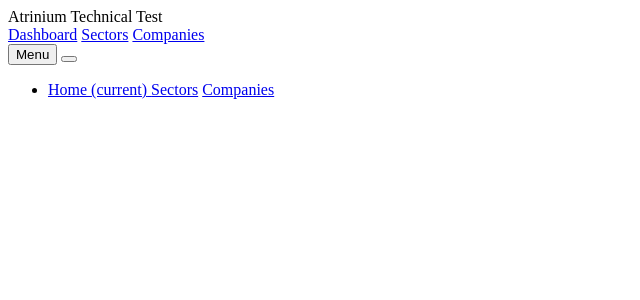
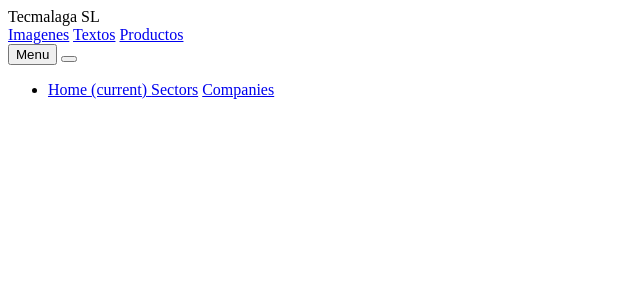
Before and after one commit to Antoniojesusv/tecmalagasl, a Symfony app: template app/templates/AdminPanel/index.html.twig in a window 1280 px wide. Shown: the top 300 px of the page, without its empty margins (0-640 px from the left). Run offline with Twig, Linux system fonts and the light colour scheme; the template is opened without the code that fills it, so the values that code supplies are empty; some libraries are stand-ins or nearby versions.

Commit message:
feat: admin panel template added

```diff
--- a/app/templates/AdminPanel/index.html.twig
+++ b/app/templates/AdminPanel/index.html.twig
@@ -17,12 +17,12 @@
 
             <!-- Sidebar -->
             <div class="border-right blue-color" id="sidebar-wrapper">
-                <div class="sidebar-heading">Atrinium Technical Test
+                <div class="sidebar-heading">Tecmalaga SL
                 </div>
                 <div class="list-group list-group-flush">
-                    <a href="/" class="list-group-item list-group-item-action blue-color">Dashboard</a>
-                    <a href="/sector" class="list-group-item list-group-item-action blue-color">Sectors</a>
-                    <a href="/company" class="list-group-item list-group-item-action blue-color">Companies</a>
+                    <a href="/" class="list-group-item list-group-item-action blue-color">Imagenes</a>
+                    <a href="/sector" class="list-group-item list-group-item-action blue-color">Textos</a>
+                    <a href="/company" class="list-group-item list-group-item-action blue-color">Productos</a>
                 </div>
             </div>
             <!-- /#sidebar-wrapper -->
@@ -30,7 +30,7 @@
             <!-- Page Content -->
             <div id="page-content-wrapper">
 
-                <nav class="navbar pick-color navbar-expand-lg navbar-light border-bottom">
+                <nav class="navbar grey-color navbar-expand-lg navbar-light border-bottom">
                     <button class="btn btn-light" id="menu-toggle">Menu</button>
 
                     <button class="navbar-toggler" type="button" data-toggle="collapse" data-target="#navbarSupportedContent" aria-controls="navbarSupportedContent" aria-expanded="false" aria-label="Toggle navigation">
```
